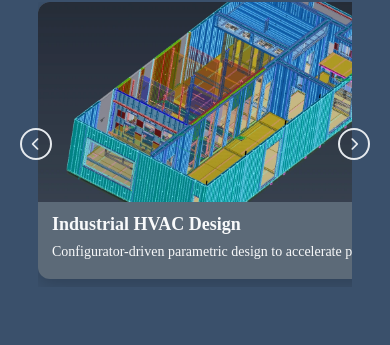
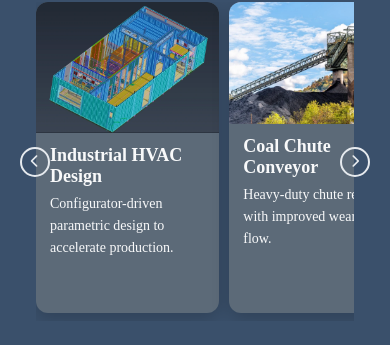
Before and after one commit to Caleb-Wells-Lean/homepage, a plain HTML site: page projects.html in a window 390 px wide. Shown: the part 226-571 px from the top of the page. Drawn offline with Linux system fonts and the light colour scheme.

Commit message:
Add files via upload

```diff
--- a/styles.css
+++ b/styles.css
@@ -649,7 +649,11 @@ section + section::before {
 }
 /* Horizontal scroller used on projects.html */
 .projects .cards.scroller { display: flex; overflow-x: auto; gap: 16px; scroll-snap-type: x mandatory; padding-bottom: 8px; }
-.projects .cards.scroller .project-card { flex: 0 0 auto; min-width: 260px; scroll-snap-align: start; }
+.projects .cards.scroller .project-card {
+  flex: 0 0 clamp(240px, calc(50% - 24px), 360px);
+  min-width: clamp(240px, calc(50% - 24px), 360px);
+  scroll-snap-align: start;
+}
 .projects .cards.scroller::-webkit-scrollbar { height: 8px; }
 .projects .cards.scroller::-webkit-scrollbar-thumb { background: rgba(255,255,255,0.25); border-radius: 4px; }
 
@@ -1210,15 +1214,21 @@ section + section::before {
 .cred-item img { cursor: zoom-in; }
 /* Phone tweaks for project scrollers */
 @media (max-width: 680px) {
-  .scroller-wrap { padding: 0 32px; }
-  .carousel-btn { width: 32px; height: 32px; }
-  .projects .cards.scroller { gap: 12px; }
-  .projects .cards.scroller .project-card { min-width: 78vw; }
-  .project-card img { height: auto; max-height: 220px; }
+  .scroller-wrap { padding: 0 24px; }
+  .carousel-btn { width: 30px; height: 30px; }
+  .projects .cards.scroller { gap: 10px; }
+  .projects .cards.scroller .project-card {
+    flex: 0 0 48vw;
+    min-width: 48vw;
+  }
+  .project-card img { height: auto; max-height: 190px; }
 }
 
 @media (max-width: 440px) {
-  .scroller-wrap { padding: 0 18px; }
-  .projects .cards.scroller .project-card { min-width: 88vw; }
-  .project-card img { max-height: 200px; }
+  .scroller-wrap { padding: 0 16px; }
+  .projects .cards.scroller .project-card {
+    flex: 0 0 47vw;
+    min-width: 47vw;
+  }
+  .project-card img { max-height: 170px; }
 }
```
Also changed, not shown: projects.html (line endings or trailing spaces).
